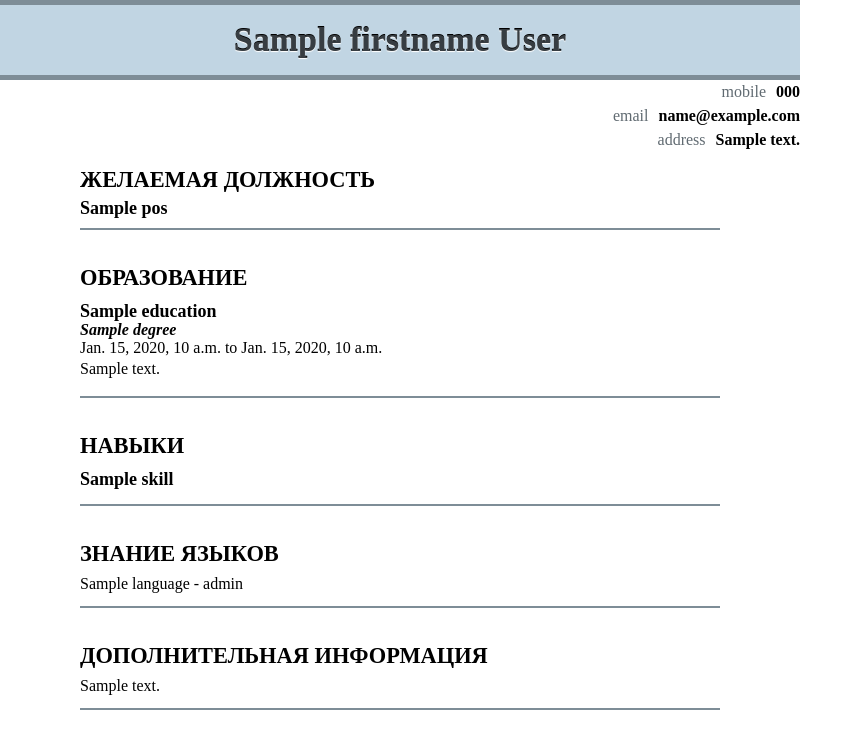
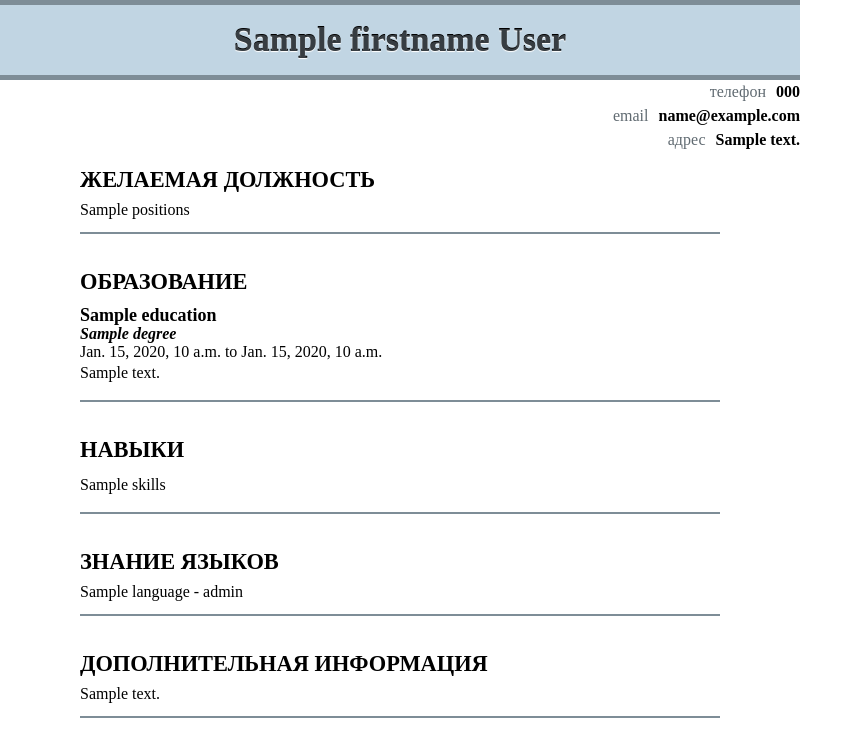
Before and after one commit to krax1337/bts-resumes, a Django app: template formuploads/templates/formuploads/resume.html in a window 1280 px wide. Shown: the top 734 px of the page, without its empty margins (0-863 px from the left). Run offline with Django 3.2, Linux system fonts and the light colour scheme; the template is opened without the code that fills it: most values are stand-ins (such as "Sample title", 1, 10 or a date in 2020); parts of the project's set-up code (start-up, migrations or seed data) failed here and were passed over; some libraries are stand-ins or nearby versions.

Commit message:
add stopwords and resume.html

```diff
--- a/formuploads/templates/formuploads/resume.html
+++ b/formuploads/templates/formuploads/resume.html
@@ -15,13 +15,13 @@
      <div>
       <ul id="contact">
         {% if resume.phone %}
-            <li><span>Mobile</span><strong>{{resume.phone}}</strong></li>
+            <li><span>Телефон</span><strong>{{resume.phone}}</strong></li>
         {% endif %}
         {% if resume.email %}
             <li><span>Email</span><strong><a class="email" ></a>{{resume.email}}</a></strong></li>
         {% endif %}
         {% if resume.phone  %}
-            <li><span>Address</span><strong>{{resume.address}}</strong></li>
+            <li><span>Адрес</span><strong>{{resume.address}}</strong></li>
         {% endif %}
       </ul><!--contact-->
       </div>
@@ -34,10 +34,9 @@
                 <span>Желаемая должность</span>
             </div><!--section-header-->
             <div class="description">
-                <h3 class="skill_header">{% for pos in resume.positions %}
-                    {{pos}}
-                    {% endfor %}
-                </h3>
+                <p>
+                    {{resume.positions}}
+                </p>
             </div>
         </div><!--section-->
         {% if resume.educations %}
@@ -87,11 +86,9 @@
           </div><!--section-header-->
 
           <div class="item">
-              <h3 class="skill_header">
-                  {% for skill in resume.skills %}
-                    {{ skill }}
-                  {% endfor %}
-              </h3>
+              <p>
+                {{ resume.skills }}
+              </p>
           </div>
         </div><!--skills-->
       {% endif %}
--- a/formuploads/vacants.py
+++ b/formuploads/vacants.py
@@ -73,10 +73,9 @@ def get_vacants(fname, pages=None):
     cnt_ru = 0
     for line in l:
         try:
-
-            if detect(line) == 'en':
+            if detect(line.lower()) == 'en':
                 cnt_en += 1
-            if detect(line) == 'ru':
+            if detect(line.lower()) == 'ru':
                 cnt_ru += 1
         except:
             continue
--- a/formuploads/vacants_en.py
+++ b/formuploads/vacants_en.py
@@ -10,7 +10,12 @@ for word in stopwords.words('english'):
 numbers = ['(', ')','–', '—', ';', ':', '[', ']', ',', '»', '«', 'January', 'February', 'March', 'April', 'May', 'June', 'July',
            'August', 'September', 'October', 'November', 'December', '1', '2', '3', '4', '5', '6', '7', '8', '9', 'year', 'month', 'months', 'of', 'p',
            '/p', 'lt', 'li', '/li', 'gt', '/ul', 'amp', 'nbsp', 'ul', '/strong']
+for i in range(1950, 2040):
+    numbers.append(str(i))
 
+
+for i in range(10, 100):
+    numbers.append(str(i))
 
 def get_vacants_en(l):
     head_hunter = False
```
Also changed, not shown: formuploads/vacants_ru.py (+6 -1 lines), formuploads/views.py (line endings or trailing spaces).
